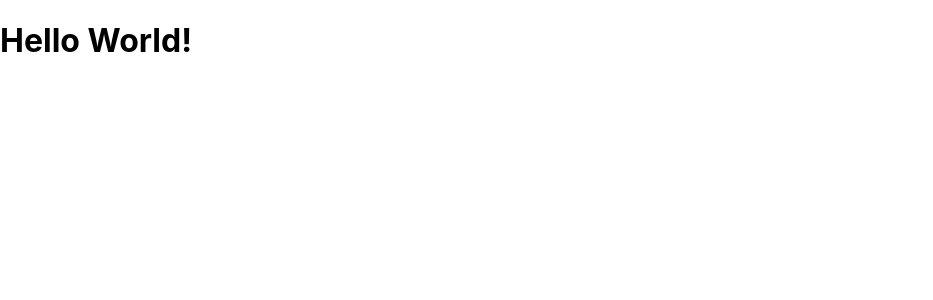
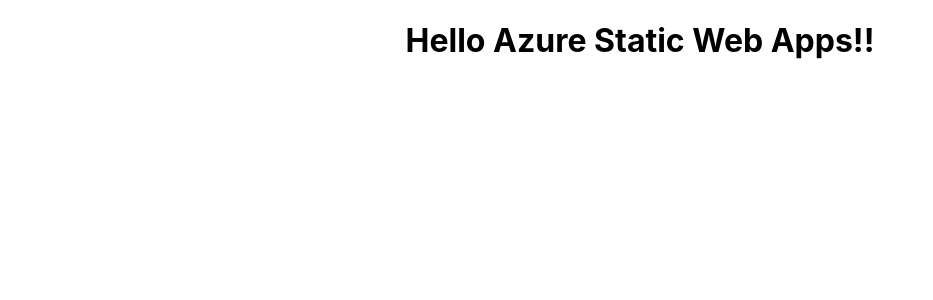
Before and after one commit to Takara-hub/kyutech_db, a React (Create React App) app: page / in a window 1280 px wide. Shown: the top 300 px of the page, without its empty margins (0-933 px from the left). Built offline with nearby package versions, Linux system fonts and the light colour scheme.

Commit message:
topページの文言修正

```diff
--- a/src/pages/Top/Top.tsx
+++ b/src/pages/Top/Top.tsx
@@ -1,7 +1,7 @@
 const Top = () => {
   return (
     <div>
-      <h1>Hello World!</h1>
+      <h1 style={{ textAlign: "center" }}>Hello Azure Static Web Apps!!</h1>
     </div>
   );
 };
```
